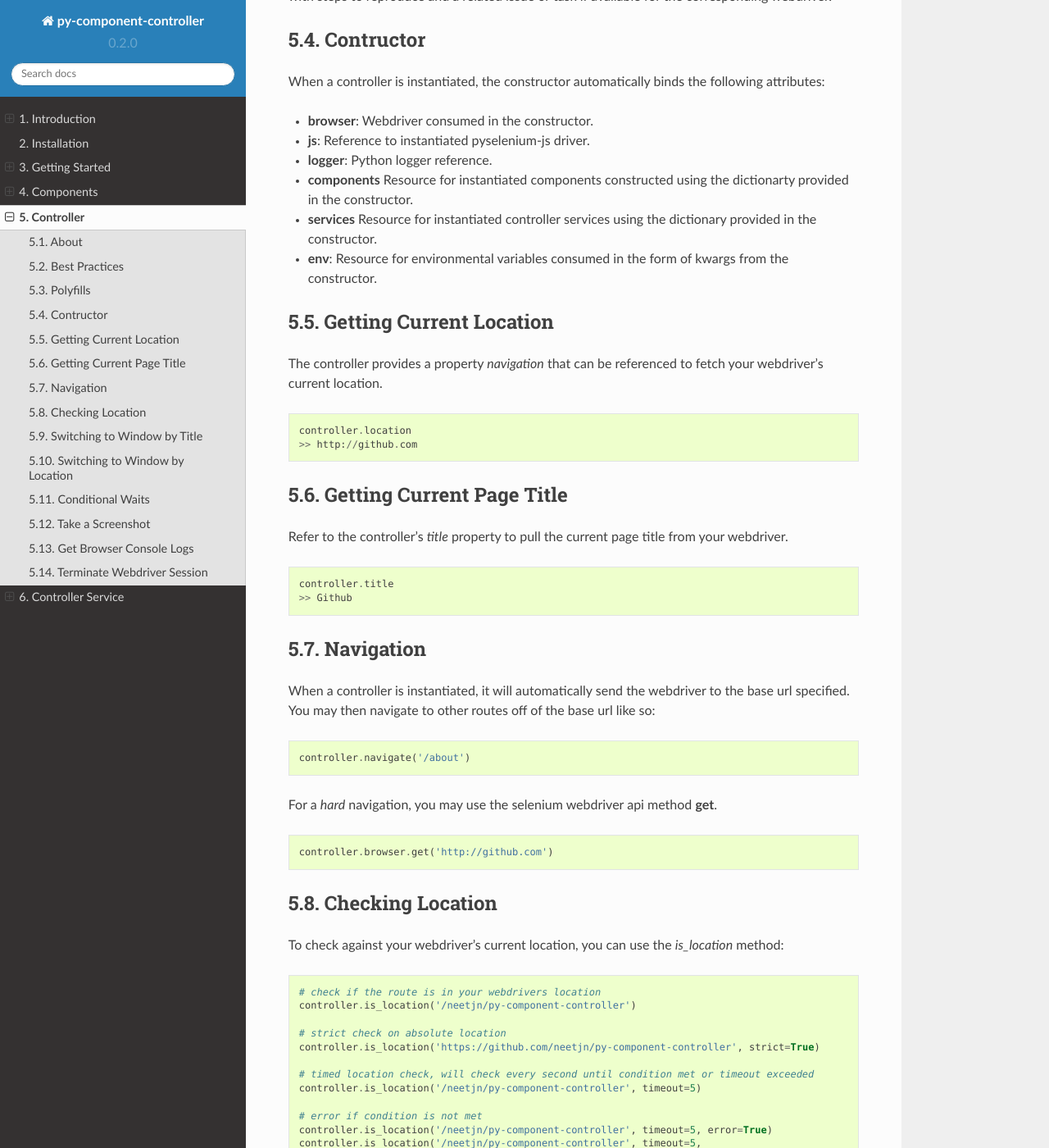
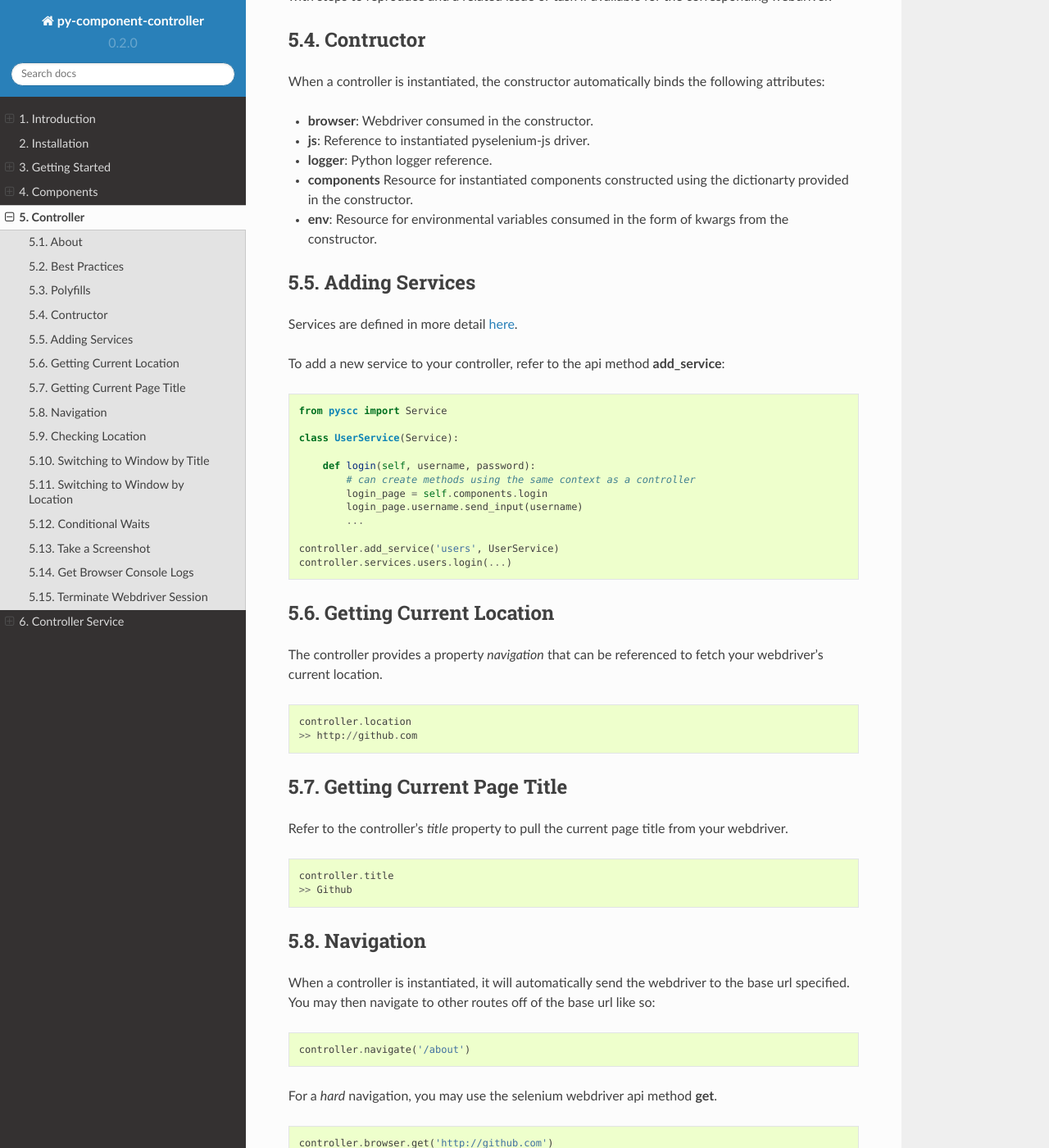
Before and after one commit to neetjn/py-component-controller, a Sphinx documentation site: the page built from docs/source/controller.rst, in a window 1280 px wide and 1400 px high, scrolled down 1040 px. Shown: the whole window at 82% size. Built offline with Sphinx 7.4.7 and the Read the Docs theme 2.0.0, drawn with Linux system fonts in a browser that asks for light colours; some of the changed text lies outside the part shown.

Commit message:
Included new controller method in the docs

```diff
--- a/docs/source/controller.rst
+++ b/docs/source/controller.rst
@@ -44,8 +44,29 @@ When a controller is instantiated, the constructor automatically binds the follo
 * **js**: Reference to instantiated pyselenium-js driver.
 * **logger**: Python logger reference.
 * **components** Resource for instantiated components constructed using the dictionarty provided in the constructor.
-* **services** Resource for instantiated controller services using the dictionary provided in the constructor.
 * **env**: Resource for environmental variables consumed in the form of kwargs from the constructor.
+
+Adding Services
+===============
+
+Services are defined in more detail `here <https://google.com>`_.
+
+To add a new service to your controller, refer to the api method **add_service**:
+
+.. code-block:: python
+
+    from pyscc import Service
+
+    class UserService(Service):
+
+        def login(self, username, password):
+            # can create methods using the same context as a controller
+            login_page = self.components.login
+            login_page.username.send_input(username)
+            ...
+
+    controller.add_service('users', UserService)
+    controller.services.users.login(...)
 
 Getting Current Location
 ==========================
```
